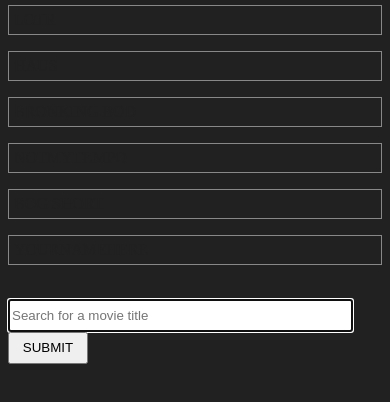
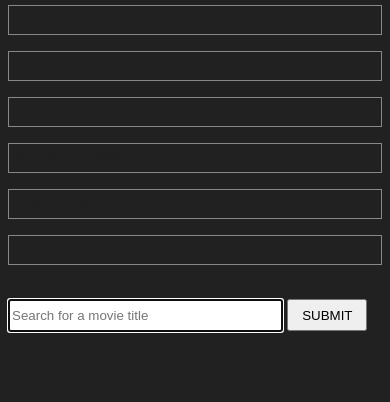
Before and after one commit to Oreganon/movlie.org, a plain HTML site: page index.html in a window 390 px wide. Shown: the part 66-468 px from the top of the page. Drawn offline with Linux system fonts and the light colour scheme.

Commit message:
fix mobile submit wrapping

```diff
--- a/style.css
+++ b/style.css
@@ -8,8 +8,7 @@
 }
 
 input {
-    width: 100%;
-    max-width: 90%;
+    width: calc(100% - 8em);
 }
 
 a {
```
